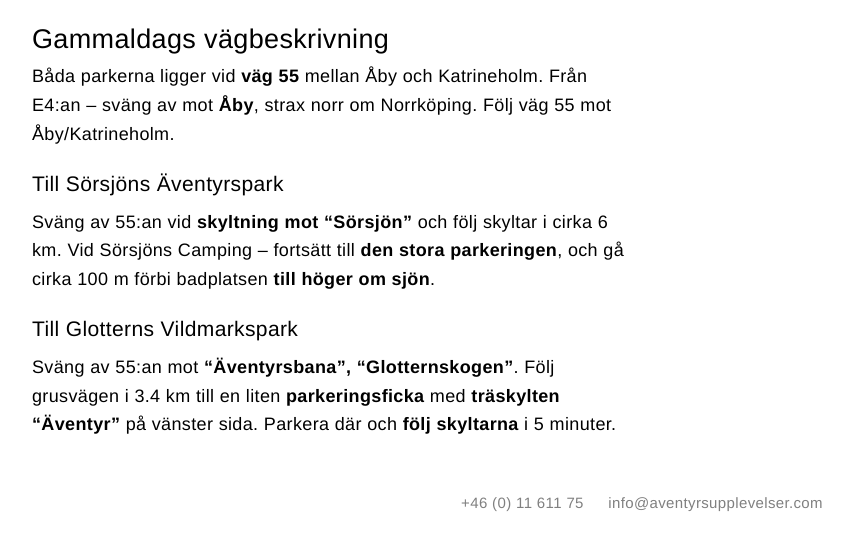
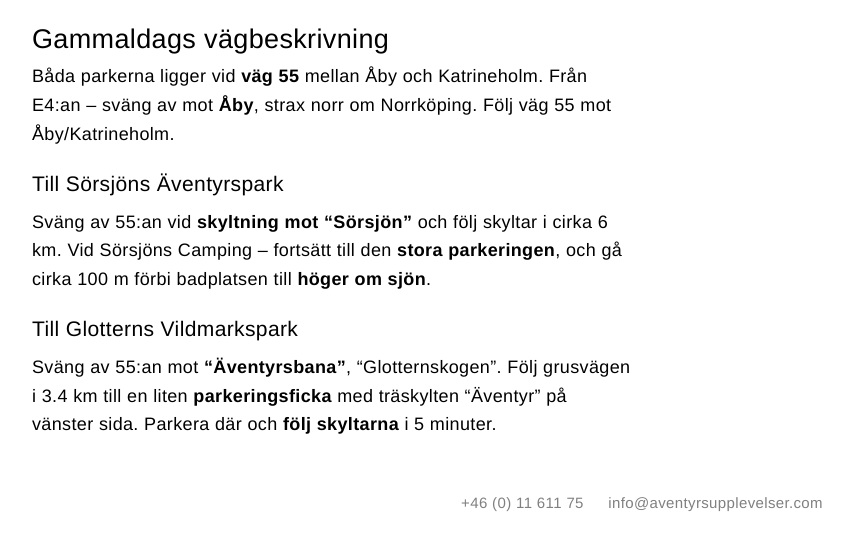
Before and after one commit to aventyrsupplevelser/aventyrsupplevelser.github.io, a Jekyll site: the page built from hittahit.markdown, in a window 1280 px wide and 900 px high, scrolled down 781 px, cut to the strip 48-599 px from the top of the window. Shown: the whole strip, without its empty margins (8-861 px from the left). Built offline with Jekyll 4.4.1, drawn with Linux system fonts in a browser that asks for light colours.

```diff
--- a/hittahit.markdown
+++ b/hittahit.markdown
@@ -43,9 +43,9 @@ Båda parkerna ligger vid **väg 55** mellan Åby och Katrineholm. Från E4:an
 
 ### Till Sörsjöns Äventyrspark
 
-Sväng av 55:an vid **skyltning mot "Sörsjön"** och följ skyltar i cirka 6 km. Vid Sörsjöns Camping – fortsätt till **den stora parkeringen**, och gå cirka 100 m förbi badplatsen **till höger om sjön**.
+Sväng av 55:an vid **skyltning mot "Sörsjön"** och följ skyltar i cirka 6 km. Vid Sörsjöns Camping – fortsätt till den **stora parkeringen**, och gå cirka 100 m förbi badplatsen till **höger om sjön**.
 
 ### Till Glotterns Vildmarkspark
 
-Sväng av 55:an mot **"Äventyrsbana", "Glotternskogen"**. Följ grusvägen i 3.4 km till en liten **parkeringsficka** med **träskylten "Äventyr"** på vänster sida. Parkera där och **följ skyltarna** i 5 minuter.
+Sväng av 55:an mot **"Äventyrsbana"**, "Glotternskogen". Följ grusvägen i 3.4 km till en liten **parkeringsficka** med träskylten "Äventyr" på vänster sida. Parkera där och **följ skyltarna** i 5 minuter.
 </div>
```
